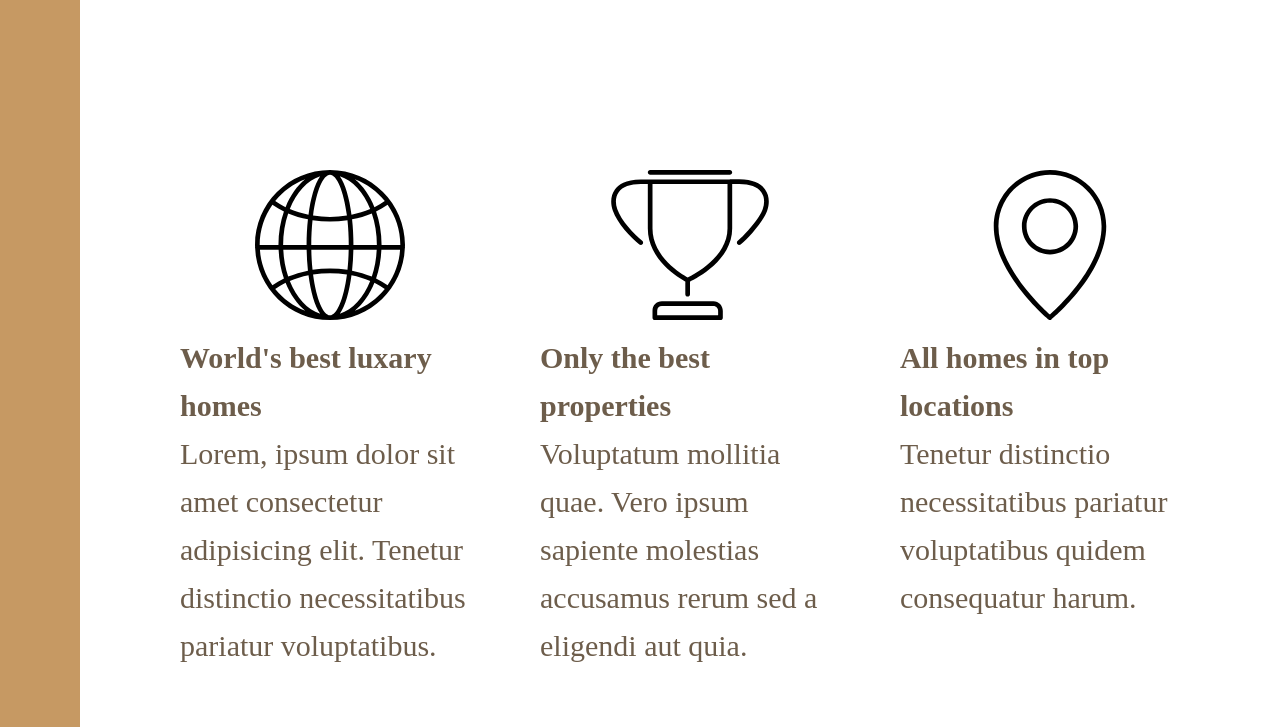
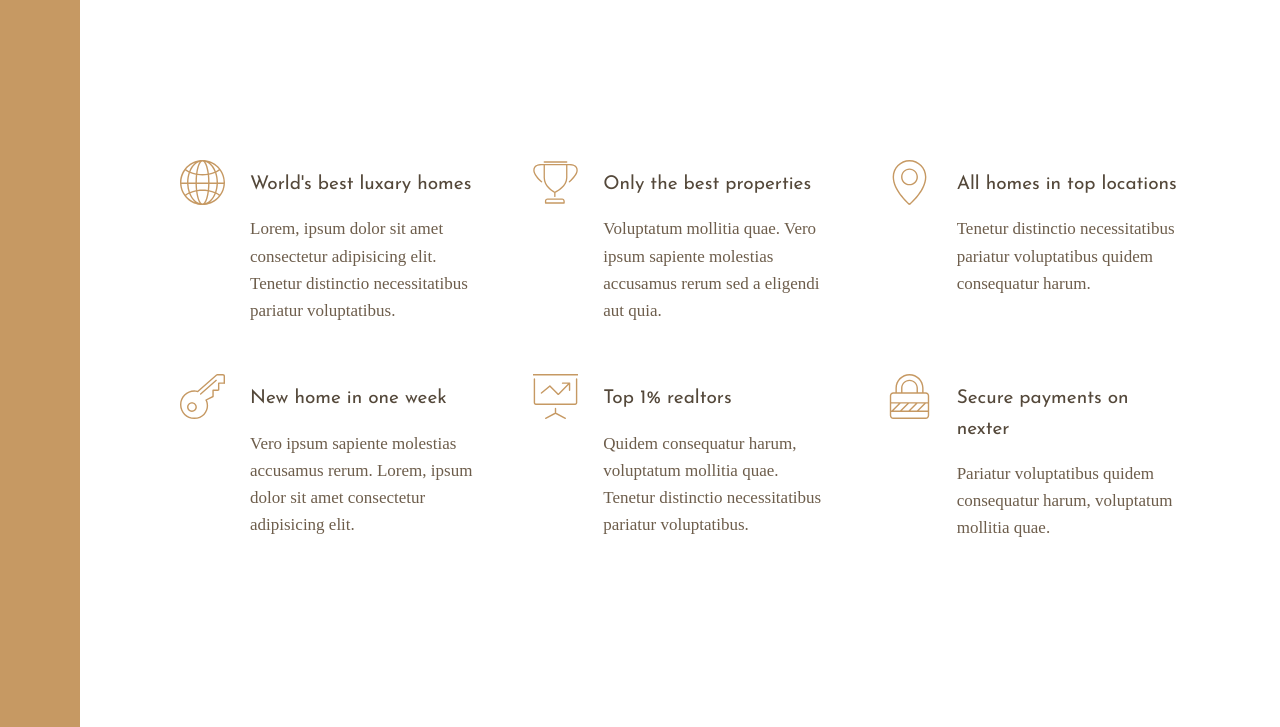
Before and after one commit to KalyyanDeka/Nexter, a website: page index.html in a window 1280 px wide. Shown: the part 660-1387 px from the top of the page. Drawn offline with Linux system fonts and the light colour scheme.

Commit message:
completed the features section

```diff
--- a/index.html
+++ b/index.html
@@ -32,7 +32,7 @@
         <svg class="feature__icon">
           <use xlink:href="img/sprite.svg#icon-global"></use>
         </svg>
-        <h4 class="heading-4">World's best luxary homes</h4>
+        <h4 class="heading-4 heading-4--dark">World's best luxary homes</h4>
         <p class="feature__text">Lorem, ipsum dolor sit amet consectetur adipisicing elit. Tenetur distinctio necessitatibus pariatur voluptatibus.</p>
       </div>
 
@@ -40,7 +40,7 @@
         <svg class="feature__icon">
           <use xlink:href="img/sprite.svg#icon-trophy"></use>
         </svg>
-        <h4 class="heading-4">Only the best properties</h4>
+        <h4 class="heading-4 heading-4--dark">Only the best properties</h4>
         <p class="feature__text">
           Voluptatum mollitia quae. Vero ipsum sapiente molestias accusamus rerum sed a eligendi aut quia.</p>
       </div>
@@ -49,7 +49,7 @@
         <svg class="feature__icon">
           <use xlink:href="img/sprite.svg#icon-map-pin"></use>
         </svg>
-        <h4 class="heading-4">All homes in top locations</h4>
+        <h4 class="heading-4 heading-4--dark">All homes in top locations</h4>
         <p class="feature__text">
           Tenetur distinctio necessitatibus pariatur voluptatibus quidem consequatur harum.</p>
       </div>
@@ -58,7 +58,7 @@
         <svg class="feature__icon">
           <use xlink:href="img/sprite.svg#icon-key"></use>
         </svg>
-        <h4 class="heading-4">New home in one week</h4>
+        <h4 class="heading-4 heading-4--dark">New home in one week</h4>
         <p class="feature__text">
           Vero ipsum sapiente molestias accusamus rerum. Lorem, ipsum dolor sit amet consectetur adipisicing elit.</p>
       </div>
@@ -67,7 +67,7 @@
         <svg class="feature__icon">
           <use xlink:href="img/sprite.svg#icon-presentation"></use>
         </svg>
-        <h4 class="heading-4">Top 1% realtors</h4>
+        <h4 class="heading-4 heading-4--dark">Top 1% realtors</h4>
         <p class="feature__text">
           Quidem consequatur harum, voluptatum mollitia quae. Tenetur distinctio necessitatibus pariatur voluptatibus.</p>
       </div>
@@ -76,7 +76,7 @@
         <svg class="feature__icon">
           <use xlink:href="img/sprite.svg#icon-lock"></use>
         </svg>
-        <h4 class="heading-4">Secure payments on nexter</h4>
+        <h4 class="heading-4 heading-4--dark">Secure payments on nexter</h4>
         <p class="feature__text">
           Pariatur voluptatibus quidem consequatur harum, voluptatum mollitia quae.</p>
       </div>
--- a/sass/_features.scss
+++ b/sass/_features.scss
@@ -4,6 +4,27 @@
   margin: 15rem 0;
 
   display: grid;
-  grid-template-columns: repeat(3, 1fr);
+  // grid-template-columns: repeat(3, 1fr);
+  grid-template-columns: repeat(auto-fit, minmax(25rem, 1fr));
   grid-gap: 6rem;
+  align-items: start;
 }
+
+.feature {
+  display: grid;
+  grid-template-columns: min-content 1fr;
+  grid-row-gap: 1.5rem;
+  grid-column-gap: 2.5rem;
+
+  &__icon {
+    fill: $color-primary;
+    width: 4.5rem;
+    height: 4.5rem;
+    grid-row: 1 / span 2;
+    transform: translateY(-1rem);
+  }
+
+  &__text {
+    font-size: 1.7rem;
+  }
+}
--- a/sass/_typography.scss
+++ b/sass/_typography.scss
@@ -0,0 +1,28 @@
+%heading {
+  font-family: $font-display;
+  font-weight: 400;
+}
+
+.heading-1 {
+  @extend %heading;
+}
+
+.heading-2 {
+  @extend %heading;
+}
+
+.heading-3 {
+  @extend %heading;
+}
+
+.heading-4 {
+  @extend %heading;
+  font-size: 1.9rem;
+
+  &--light {
+    color: $color-grey-light-1;
+  }
+  &--dark {
+    color: $color-grey-dark-1;
+  }
+}
```
Also changed, not shown: css/style.css.
